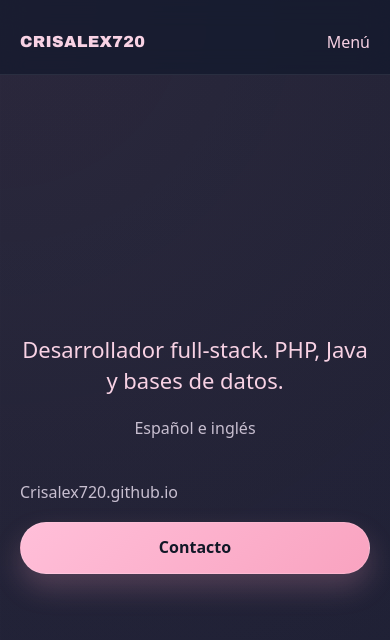
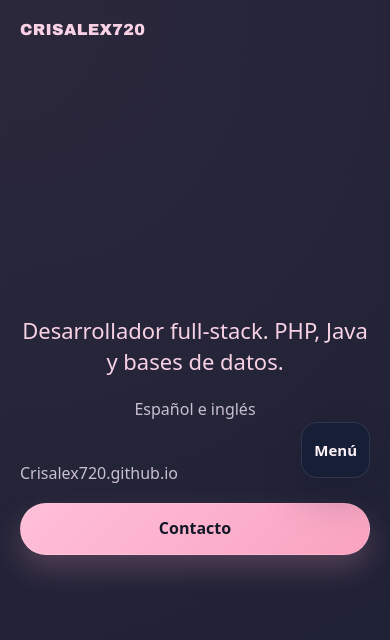
Before and after one commit to Crisalex720/Crisalex720.github.io, a Jekyll site: the page built from index.html, in a window 390 px wide and 900 px high. Shown: the top 640 px of the window. Built offline with Jekyll 4.4.1, drawn with Linux system fonts in a browser that asks for light colours; some web fonts are replaced.

Commit message:
Mejoras de navegación y hero
Co-authored-by: Copilot <223556219+Copilot@users.noreply.github.com>

```diff
--- a/assets/css/style.css
+++ b/assets/css/style.css
@@ -41,9 +41,11 @@
 *::before,
 *::after { box-sizing: border-box; }
 
-html { -webkit-text-size-adjust: 100%; }
-
-html { scroll-behavior: smooth; }
+html {
+  -webkit-text-size-adjust: 100%;
+  scroll-behavior: smooth;
+  scroll-padding-top: 88px;
+}
 
 body {
   margin: 0;
@@ -209,21 +211,16 @@ p { margin: 0; text-wrap: pretty; }
    -------------------------------------------------------------------------- */
 
 .nav {
-  position: sticky;
-  top: 0;
+  position: relative;
   z-index: 20;
   display: grid;
-  grid-template-columns: 1fr auto 1fr;
+  grid-template-columns: 1fr 1fr;
   align-items: center;
   gap: 16px;
   padding: 18px var(--margin) 14px;
   font-size: var(--step-body);
-  background: rgba(15, 23, 42, 0.62);
-  backdrop-filter: blur(12px);
-  border-bottom: 1px solid rgba(255, 255, 255, 0.08);
 }
 
-.nav-left { display: flex; gap: 22px; justify-self: start; }
 .nav-right { display: flex; gap: 22px; justify-self: end; }
 
 .nav a {
@@ -234,7 +231,7 @@ p { margin: 0; text-wrap: pretty; }
 .nav a:hover { color: var(--accent-strong); opacity: 1; }
 
 .nav-mark {
-  justify-self: center;
+  justify-self: start;
   font-family: var(--font-display);
   font-weight: 700;
   font-size: var(--step-body);
@@ -243,7 +240,61 @@ p { margin: 0; text-wrap: pretty; }
   text-decoration: none;
 }
 
-.nav-menu { display: none; }
+.nav-menu {
+  position: fixed;
+  top: 50%;
+  right: var(--margin);
+  z-index: 40;
+  display: block;
+  transform: translateY(-50%);
+}
+
+.nav-menu > summary {
+  display: grid;
+  place-items: center;
+  min-width: 56px;
+  min-height: 56px;
+  padding: 8px 12px;
+  border: 1px solid var(--line);
+  border-radius: 16px;
+  background: rgba(23, 31, 56, 0.94);
+  box-shadow: var(--shadow);
+  color: var(--ink-strong);
+  font-size: var(--step-small);
+  font-weight: 600;
+  list-style: none;
+  cursor: pointer;
+  backdrop-filter: blur(14px);
+}
+
+.nav-menu > summary::-webkit-details-marker { display: none; }
+.nav-menu > summary:hover { border-color: rgba(249, 163, 192, 0.5); }
+
+.nav-menu-panel {
+  position: fixed;
+  top: 50%;
+  right: calc(var(--margin) + 68px);
+  display: none;
+  min-width: 190px;
+  flex-direction: column;
+  gap: 4px;
+  padding: 10px;
+  border: 1px solid var(--line);
+  border-radius: 18px;
+  background: rgba(23, 31, 56, 0.96);
+  box-shadow: var(--shadow);
+  transform: translateY(-50%);
+  backdrop-filter: blur(14px);
+}
+
+.nav-menu[open] .nav-menu-panel { display: flex; }
+.nav-menu-panel a {
+  padding: 10px 12px;
+  border-radius: 10px;
+  text-decoration: none;
+}
+.nav-menu-panel a:hover,
+.nav-menu-panel a:focus-visible { background: rgba(255, 255, 255, 0.07); }
 
 /* --------------------------------------------------------------------------
    Hero — Square over a moving line
@@ -356,8 +407,7 @@ p { margin: 0; text-wrap: pretty; }
   to   { transform: translateX(-50%); }
 }
 
-.hero-band:hover .mq-track,
-/* a keyboard user gets the same pause a mouse user gets on hover */
+/* Keyboard focus can pause the moving line for as long as needed. */
 .hero.is-paused .mq-track { animation-play-state: paused; }
 
 .hero-lower {
@@ -404,6 +454,12 @@ p { margin: 0; text-wrap: pretty; }
 .section {
   padding-inline: var(--margin);
   margin-top: var(--section-gap);
+}
+
+.section[id] {
+  padding-top: clamp(56px, 8vw, 112px);
+  border-top: 1px solid var(--line);
+  scroll-margin-top: 88px;
 }
 
 .section-inner {
@@ -486,13 +542,15 @@ p { margin: 0; text-wrap: pretty; }
 
 .work {
   margin-top: var(--section-gap);
-  padding-inline: 0;
+  padding: clamp(44px, 6vw, 88px) 0;
+  border-block: 1px solid var(--line);
+  background: rgba(255, 255, 255, 0.015);
 }
 
 .work-stage {
   display: grid;
-  grid-template-columns: 38% 62%;
-  min-height: 100svh;
+  grid-template-columns: minmax(0, 0.62fr) minmax(0, 1fr);
+  min-height: min(820px, 82svh);
   gap: 24px;
   padding: 0 var(--margin);
 }
@@ -560,7 +618,12 @@ p { margin: 0; text-wrap: pretty; }
 
 /* --- list: Giant word, filled bar rows ----------------------------------- */
 
-.list-section { display: flex; justify-content: center; }
+.list-section {
+  display: flex;
+  justify-content: center;
+  padding-block: clamp(56px, 8vw, 112px);
+  border-bottom: 1px solid var(--line);
+}
 
 .list-column {
   width: min(600px, 100%);
@@ -733,7 +796,9 @@ p { margin: 0; text-wrap: pretty; }
 .contact {
   margin-top: 0;
   padding-top: clamp(96px, 10vw, 140px);
-  padding-bottom: 0;
+  padding-bottom: clamp(56px, 8vw, 112px);
+  border-top: 1px solid var(--line);
+  background: linear-gradient(180deg, rgba(255, 255, 255, 0.018), transparent);
 }
 
 .contact-row {
@@ -876,32 +941,8 @@ p { margin: 0; text-wrap: pretty; }
 
   .nav {
     grid-template-columns: auto auto;
-    padding-top: 24px;
+    padding-top: 18px;
   }
-  .nav-mark { justify-self: start; }
-  .nav-left { display: none; }
-
-  .nav-menu { display: block; justify-self: end; }
-  .nav-menu > summary {
-    list-style: none;
-    cursor: pointer;
-    font-size: var(--step-body);
-    padding: 6px 0;
-  }
-  .nav-menu > summary::-webkit-details-marker { display: none; }
-  .nav-menu[open] .nav-menu-panel {
-    position: absolute;
-    right: var(--margin);
-    top: 56px;
-    display: flex;
-    flex-direction: column;
-    gap: 14px;
-    padding: 18px 20px;
-    background: var(--surface);
-    z-index: 10;
-  }
-  .nav-menu-panel { display: none; }
-  .nav-menu-panel a { text-decoration: none; }
 
   .mq-track { font-size: 34vw; }
 
@@ -937,8 +978,9 @@ p { margin: 0; text-wrap: pretty; }
 
   .intro-photo { margin-top: 48px; aspect-ratio: 4 / 3; }
 
+  .work { padding-block: 48px; }
   .work-stage { display: block; min-height: 0; }
-  .work-left { padding: 72px var(--margin) 0; gap: 40px; }
+  .work-left { padding: 28px 22px 22px; gap: 40px; }
   .work-head { font-size: 14vw; }
   .work-row {
     flex-direction: column;
--- a/assets/js/main.js
+++ b/assets/js/main.js
@@ -37,8 +37,6 @@
   }
 
   /* ---- the marquee also pauses for a keyboard user ------------------- */
-  /* CSS pauses it on hover; focus inside the hero gives keyboard users the
-     same control over a line that moves for ever (WCAG pause/stop/hide). */
 
   var hero = document.querySelector(".hero");
   if (hero) {
@@ -47,14 +45,13 @@
   }
 
   /* ---- the marquee runs at a constant speed --------------------------- */
-  /* duration = track width (one full cycle) / px per second. 40px/s keeps
-     the line readable; CSS falls back to 42s before this runs. */
+  /* Keep the oversized name visibly moving without making it hard to read. */
 
   function setSpeed() {
     document.querySelectorAll(".mq-track").forEach(function (track) {
       var cycle = track.scrollWidth / 2; /* two identical halves */
       if (cycle > 0) {
-        track.style.animationDuration = (cycle / 40).toFixed(2) + "s";
+        track.style.animationDuration = (cycle / 100).toFixed(2) + "s";
       }
     });
   }
@@ -71,4 +68,11 @@
     clearTimeout(resizeTimer);
     resizeTimer = setTimeout(setSpeed, 200);
   });
+
+  document.querySelectorAll(".nav-menu-panel a[href^='#']").forEach(function (link) {
+    link.addEventListener("click", function () {
+      var menu = link.closest(".nav-menu");
+      if (menu) menu.open = false;
+    });
+  });
 })();
--- a/index.html
+++ b/index.html
@@ -7,26 +7,19 @@ description: Portafolio de Crisalex720, desarrollador full-stack. PHP, Java y ba
 ---
 
 <header class="nav">
-  <nav class="nav-left" aria-label="Secciones">
-    <a class="reveal" href="#trabajo">Trabajo</a>
-    <a class="reveal" style="--d:60ms" href="#stack">Stack</a>
-    <a class="reveal" style="--d:120ms" href="#sobre-mi">Sobre mí</a>
-    <a class="reveal" style="--d:180ms" href="#contacto">Contacto</a>
-  </nav>
-
   <a class="nav-mark reveal" href="{{ '/' | relative_url }}">Crisalex720</a>
 
   <div class="nav-right">
     <a class="hide-mobile reveal" style="--d:240ms" href="{{ '/en/' | relative_url }}" hreflang="en" lang="en">English</a>
     <details class="nav-menu">
-      <summary>Menú</summary>
-      <div class="nav-menu-panel">
+      <summary aria-label="Abrir menú de navegación">Menú</summary>
+      <nav class="nav-menu-panel" aria-label="Secciones">
         <a href="#trabajo">Trabajo</a>
         <a href="#stack">Stack</a>
         <a href="#sobre-mi">Sobre mí</a>
         <a href="#contacto">Contacto</a>
         <a href="{{ '/en/' | relative_url }}" hreflang="en" lang="en">English</a>
-      </div>
+      </nav>
     </details>
   </div>
 </header>
```
Also changed, not shown: en/index.html (+3 -10 lines).
